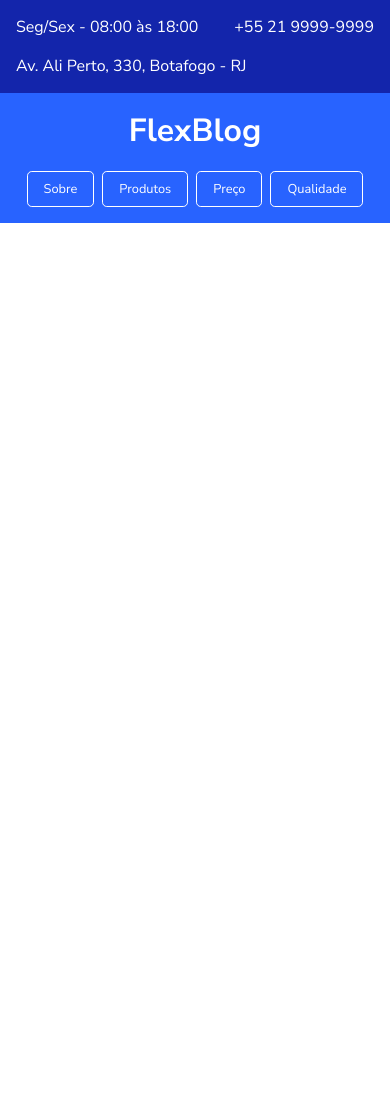
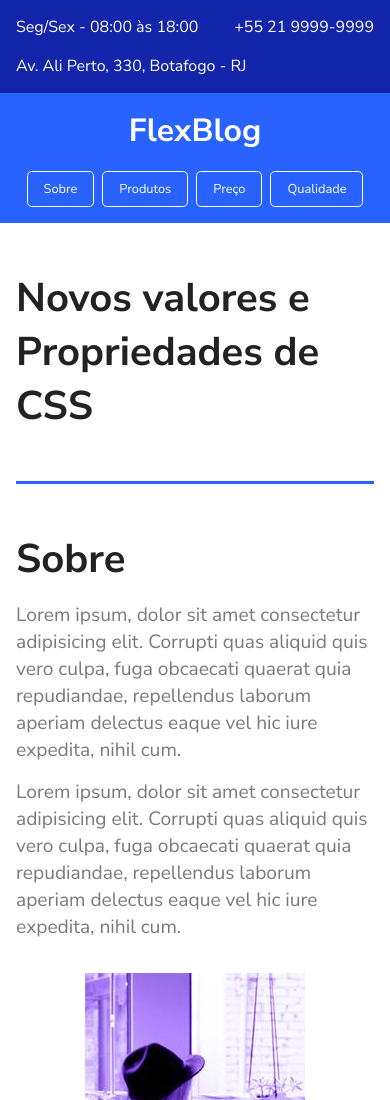
Before and after one commit to viniciusaraujoj/flexblog, a plain HTML site: page index.html in a window 390 px wide. Shown: the top 1100 px of the page. Before the commit the page ends 844 px from the top, so only its background shows below. Drawn offline with Linux system fonts and the light colour scheme.

Commit message:
section sobre terminada

```diff
--- a/index.html
+++ b/index.html
@@ -17,7 +17,7 @@
   <body>
     <!-- Super Info -->
     <div class="superinfo-bg">
-      <div class="superinfo">
+      <div class="superinfo center">
         <p>Seg/Sex - 08:00 às 18:00</p>
         <a href="tel:+552199999999">+55 21 9999-9999</a>
         <p>Av. Ali Perto, 330, Botafogo - RJ</p>
@@ -26,7 +26,7 @@
 
     <!-- nav -->
     <header class="menu-bg">
-      <div class="menu">
+      <div class="menu center">
         <span class="logo">FlexBlog</span>
 
         <ul>
@@ -37,5 +37,38 @@
         </ul>
       </div>
     </header>
+
+    <!-- title -->
+    <div class="title center">
+      <h1>
+        Novos valores e <br />
+        Propriedades de CSS
+      </h1>
+    </div>
+
+    <!-- sobre container -->
+    <section class="sobre center">
+      <div class="sobre-container">
+        <div class="text">
+          <h1>Sobre</h1>
+          <p>
+            Lorem ipsum, dolor sit amet consectetur adipisicing elit. Corrupti
+            quas aliquid quis vero culpa, fuga obcaecati quaerat quia
+            repudiandae, repellendus laborum aperiam delectus eaque vel hic iure
+            expedita, nihil cum.
+          </p>
+          <p>
+            Lorem ipsum, dolor sit amet consectetur adipisicing elit. Corrupti
+            quas aliquid quis vero culpa, fuga obcaecati quaerat quia
+            repudiandae, repellendus laborum aperiam delectus eaque vel hic iure
+            expedita, nihil cum.
+          </p>
+        </div>
+        <div class="img"><img src="./img/sobre1.jpg" alt="" /></div>
+        <div class="img hide-img"><img src="./img/sobre2.jpg" alt="" /></div>
+      </div>
+    </section>
+    <!-- Produtos -->
+    <section class="produtos"></section>
   </body>
 </html>
--- a/main.css
+++ b/main.css
@@ -54,8 +54,8 @@ Super Info
 }
 
 .superinfo {
-  max-width: 1170px;
-  margin: 0 auto;
+  /* max-width: 1170px;
+  margin: 0 auto; */
   color: #fff;
   display: flex;
   flex-wrap: wrap;
@@ -84,8 +84,8 @@ Menu
 }
 
 .menu {
-  max-width: 1170px;
-  margin: 0 auto;
+  /* max-width: 1170px;
+  margin: 0 auto; */
   padding: 1rem;
   display: flex;
   flex-wrap: wrap;
@@ -141,6 +141,76 @@ Menu
 
 /*
 ===============
+Title
+===============
+*/
+
+.title {
+  padding: 3rem 1rem 0 1rem;
+}
+
+.title h1 {
+  font-size: 3rem;
+}
+
+/*
+===============
 Sobre
 ===============
 */
+
+.sobre {
+  padding: 3rem 1rem;
+}
+
+.sobre-container {
+  border-top: 3px solid #2863ff;
+  border-bottom: 3px solid #2863ff;
+  display: flex;
+  flex-wrap: wrap;
+  gap: 1rem;
+}
+
+.text {
+  flex: 2 1 200px;
+}
+
+.text h1 {
+  margin-top: 3rem;
+  font-size: 3rem;
+  margin-bottom: 1rem;
+}
+
+.text p {
+  font-size: 1.2rem;
+  line-height: 1.4;
+  margin-bottom: 1rem;
+  color: #7a797b;
+}
+
+.img {
+  margin-top: 8rem;
+  margin-bottom: 5rem;
+}
+
+@media screen and (max-width: 878px) {
+  .text h1,
+  .title h1 {
+    font-size: 2.5rem;
+  }
+  .sobre-container {
+    flex-direction: column;
+  }
+
+  .img {
+    margin: 0 auto;
+  }
+
+  .hide-img {
+    display: none;
+  }
+
+  .img {
+    margin-bottom: 3rem;
+  }
+}
```
Also changed, not shown: img/produtos1.jpg (added), img/produtos2.jpg (added), img/produtos3.jpg (added), img/sobre1.jpg (added), img/sobre2.jpg (added), 5 other files.
